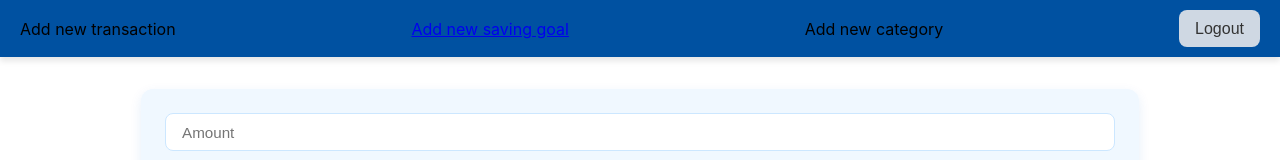
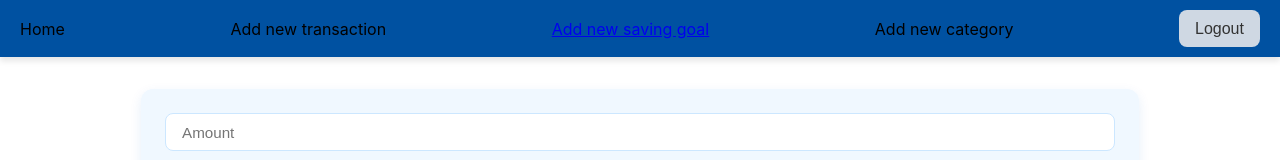
Before and after one commit to szabobnc/SpendingsWebApp, a React (Create React App) app in the folder frontend/: page /transactions in a window 1280 px wide. Shown: the top 160 px of the page. Built offline with nearby package versions, Linux system fonts and the light colour scheme; no server answers; sample sign-in values are in the browser's storage.

Commit message:
Add home button

```diff
--- a/frontend/src/components/Layout.jsx
+++ b/frontend/src/components/Layout.jsx
@@ -1,4 +1,4 @@
-import { Link, Outlet } from "react-router-dom";
+import { Link, Outlet, useNavigate } from "react-router-dom";
 import { useAuth } from './context/AuthContext';
 import { useState } from "react";
 import NewTransaction from "./NewTransaction";
@@ -7,10 +7,12 @@ import NewCategory from "./NewCategory";
 function Layout({ onAddTransaction, showTransaction, setShowTransaction, editingTransaction, setEditingTransaction }) {
     const { logout } = useAuth();
     const [showCategory, setShowCategory] = useState(false);
+    const navigate = useNavigate();
 
     return (
         <>
             <div className="navbar">
+                <nav onClick={() => navigate("/main")}>Home</nav>
                 <nav onClick={() => {
                     setEditingTransaction(null);
                     setShowTransaction(true);
```
